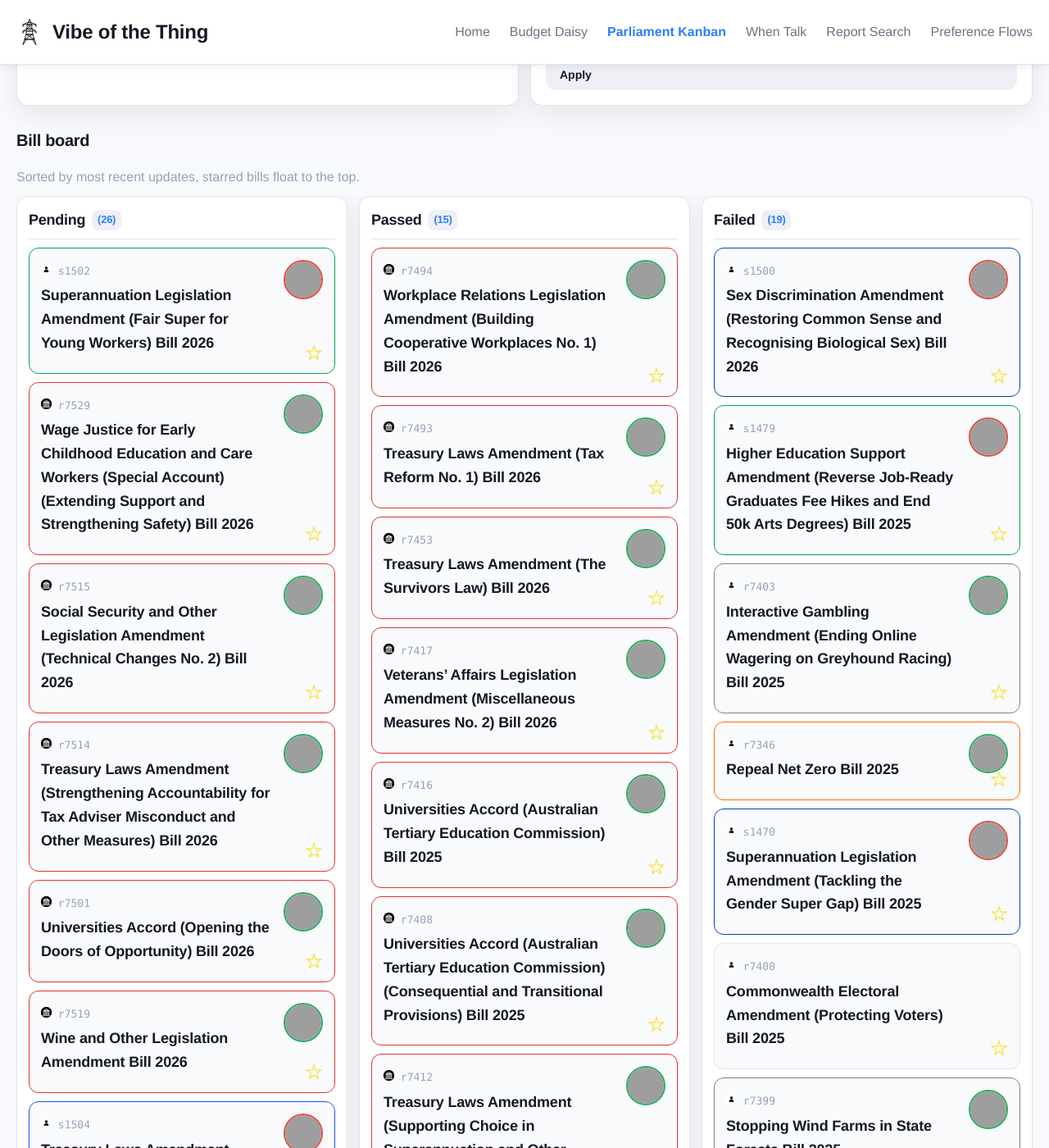
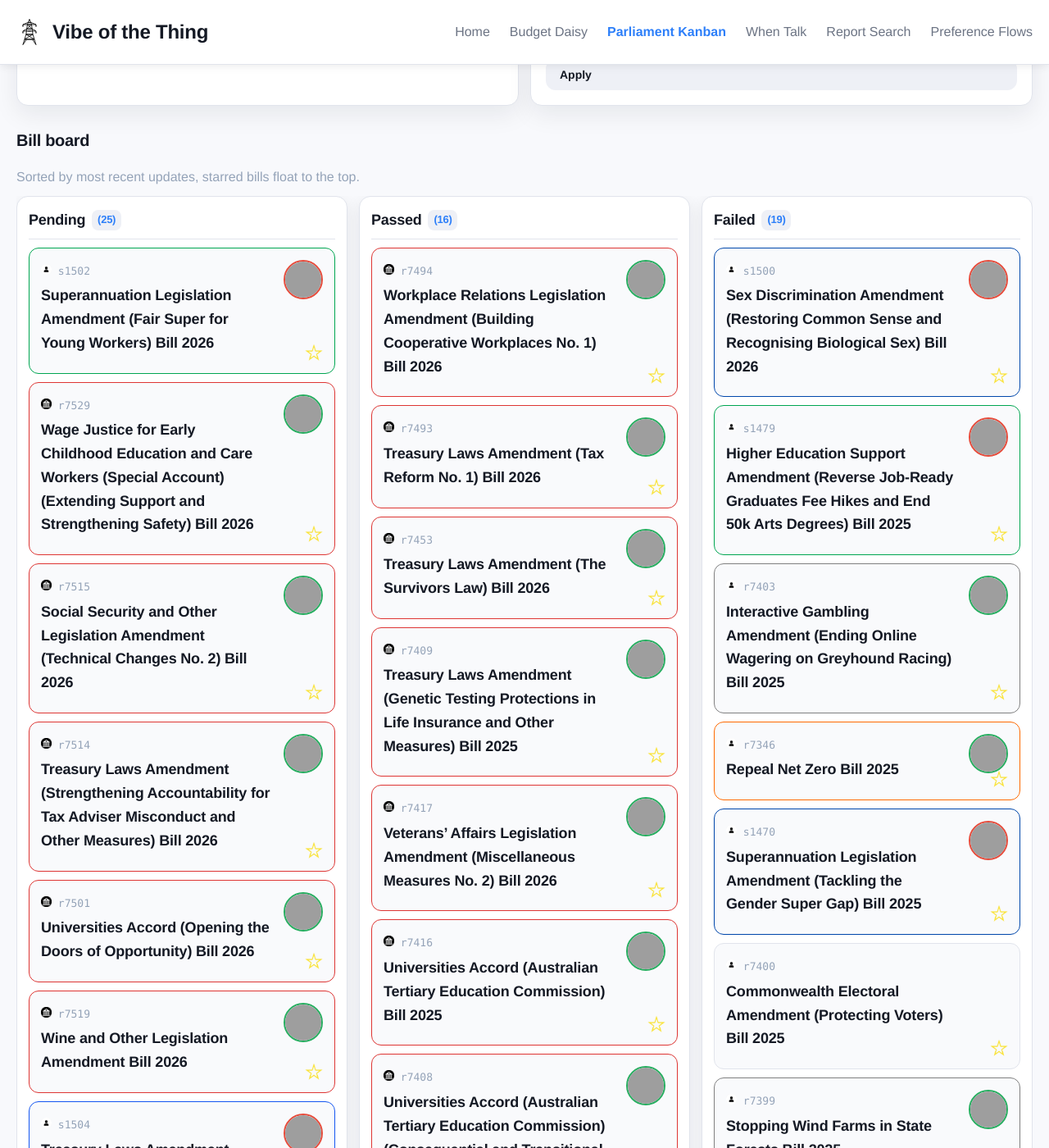
Before and after one commit to Coedice/vibe-of-the-thing, a Jekyll site: the page built from parliament-kanban/index.html, in a window 1280 px wide and 1400 px high, scrolled down 595 px, cut to the strip 0-1400 px from the top of the window. Shown: the whole strip at 82% size. Built offline with Jekyll 4.4.1, drawn with Linux system fonts in a browser that asks for light colours; part of the change alters nothing that is shown; some of the changed text lies outside the part shown; grey boxes are pictures that could not be loaded.

Commit message:
Update bill data

```diff
--- a/_data/bills.yml
+++ b/_data/bills.yml
@@ -107,35 +107,6 @@ pending:
   pdf_url: https://parlinfo.aph.gov.au/parlInfo/download/legislation/bills/r7451_first-reps/toc_pdf/26031b01.pdf;fileType=application%2Fpdf
   last_updated: 2026-05-25
   second_reading_hansard_url: https://parlinfo.aph.gov.au/parlInfo/search/display/display.w3p;query=Id%3A%22chamber%2Fhansardr%2F29157%2F0211%22
-- bill_id: r7467
-  title: Secrecy Provisions Amendment (Repealing Offences) Bill 2026
-  status: Before Senate
-  type: Government
-  portfolio: Attorney-General
-  originating_house: House of Representatives
-  summary: "Amends: the Criminal Code Act 1995 to: remove the existing offence relating\
-    \ to the unauthorised disclosure of information by certain Commonwealth officers\
-    \ and replace it with a new offence prohibiting the improper use or communication\
-    \ of information by certain Commonwealth officers when done with the intention\
-    \ of obtaining a benefit or causing detriment to a Commonwealth entity or other\
-    \ person; and require the Attorney-General\u2019s consent to prosecute journalists\
-    \ or certain other persons for secrecy offences unless otherwise prescribed by\
-    \ regulations; 12 Acts to make consequential amendments; 17 Acts and 5 regulations\
-    \ to remove certain secrecy offences and non-disclosure duties and remove criminal\
-    \ liability from secrecy offences, effectively converting those offences into\
-    \ non-disclosure duties without criminal liability; the Criminal Code Act 1995,\
-    \ Foreign Influence Transparency Scheme Act 2018 and Intelligence Services Act\
-    \ 2001 to ensure that secrecy offences are proportionate and consistent with the\
-    \ rule of law, clarify the scope of existing offences and limit their application\
-    \ to non-officials; and the Business Names Registration Act 2011 and Criminal\
-    \ Code Act 1995 to make minor and technical amendments to secrecy provisions."
-  introducer_name: Michelle Rowland
-  introducer_party: Labor
-  introducer_id: '10751'
-  introducer_division: Greenway
-  pdf_url: https://parlinfo.aph.gov.au/parlInfo/download/legislation/bills/r7467_first-reps/toc_pdf/26044b01.pdf;fileType=application%2Fpdf
-  last_updated: 2026-06-22
-  second_reading_hansard_url: https://parlinfo.aph.gov.au/parlInfo/search/display/display.w3p;query=Id%3A%22chamber%2Fhansardr%2F29153%2F0043%22
 - bill_id: r7479
   title: Sex Discrimination Amendment (Sex-based Rights) Bill 2026
   status: Before Reps
@@ -192,7 +163,7 @@ pending:
   introducer_party: Labor
   introducer_id: '10123'
   introducer_division: Blaxland
-  pdf_url: https://parlinfo.aph.gov.au/parlInfo/download/legislation/bills/r7501_first-reps/toc_pdf/26082b01.pdf;fileType=application%2Fpdf
+  pdf_url: https://parlinfo.aph.gov.au/parlInfo/download/legislation/bills/r7501_third-reps/toc_pdf/26082b01.pdf;fileType=application%2Fpdf
   last_updated: 2026-08-20
   second_reading_hansard_url: https://parlinfo.aph.gov.au/parlInfo/search/display/display.w3p;query=Id%3A%22chamber%2Fhansardr%2F29167%2F0017%22
 - bill_id: r7508
@@ -372,7 +343,7 @@ pending:
   introducer_division: Tasmania
   pdf_url: https://parlinfo.aph.gov.au/parlInfo/download/legislation/bills/s1442_first-senate/toc_pdf/25S0120.pdf;fileType=application%2Fpdf
   last_updated: 2025-07-23
-  second_reading_hansard_url: https://parlinfo.aph.gov.au/parlInfo/search/display/display.w3p;query=Id%3A%22chamber%2Fhansards%2F28690%2F0195%22
+  second_reading_hansard_url: https://parlinfo.aph.gov.au/parlInfo/search/display/display.w3p;query=Id%3A%22chamber%2Fhansards%2F28690%2F0196%22
 - bill_id: s1443
   title: Tertiary Education Legislation Amendment (There For Education, Not Profit)
     Bill 2025
@@ -657,6 +628,36 @@ passed:
   pdf_url: https://parlinfo.aph.gov.au/parlInfo/download/legislation/bills/r7408_aspassed/toc_pdf/25105b01.pdf;fileType=application%2Fpdf
   last_updated: 2026-04-01
   second_reading_hansard_url: https://parlinfo.aph.gov.au/parlInfo/search/display/display.w3p;query=Id%3A%22chamber%2Fhansardr%2F28887%2F0035%22
+- bill_id: r7409
+  title: Treasury Laws Amendment (Genetic Testing Protections in Life Insurance and
+    Other Measures) Bill 2025
+  status: Act
+  type: Government
+  portfolio: Treasury
+  originating_house: House of Representatives
+  summary: "Amends: the Insurance Contracts Act 1984 to establish a ban which prohibits\
+    \ insurers from using certain information about an individual\u2019s genetic testing\
+    \ to inform the offer of life insurance cover, or the terms and conditions of\
+    \ the cover that is offered; the Disability Discrimination Act 1992 to align Australia\u2019\
+    s anti-discrimination law with the ban; the Corporations Act 2001 to provide four\
+    \ licensing exemptions for foreign financial services providers; 7 Acts to support\
+    \ Australia\u2019s continuing participation with multilateral development banks\
+    \ (MDBs) and the International Monetary Fund by introducing special appropriations\
+    \ for current and future financial obligations to MDBs, enabling the delegation\
+    \ of certain powers, ensuring payments consistent with existing obligations can\
+    \ be made without additional ministerial approval, and making technical amendments;\
+    \ and the Financial Sector Reform (Hayne Royal Commission Response\u2014Better\
+    \ Advice) Act 2021 to remove the requirement that individual financial advisers\
+    \ register themselves with the Australian Securities and Investments Commission\
+    \ annually from 1 July 2026. Also repeals 9 Acts and the European Bank for Reconstruction\
+    \ and Development Regulation 2012."
+  introducer_name: Daniel Mulino
+  introducer_party: Labor
+  introducer_id: '10925'
+  introducer_division: Fraser
+  pdf_url: https://parlinfo.aph.gov.au/parlInfo/download/legislation/bills/r7409_aspassed/toc_pdf/25106b01.pdf;fileType=application%2Fpdf
+  last_updated: 2026-04-08
+  second_reading_hansard_url: https://parlinfo.aph.gov.au/parlInfo/search/display/display.w3p;query=Id%3A%22chamber%2Fhansardr%2F28887%2F0043%22
 - bill_id: r7412
   title: Treasury Laws Amendment (Supporting Choice in Superannuation and Other Measures)
     Bill 2025
```
